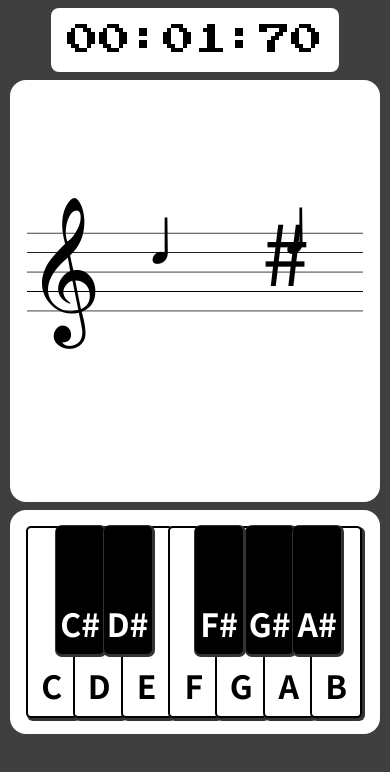
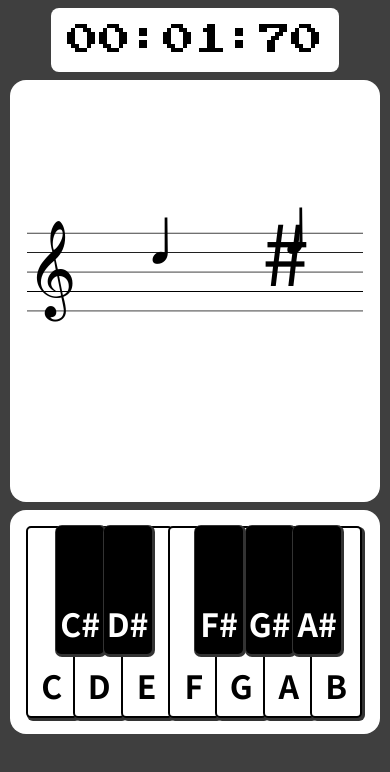
Before and after one commit to goldenglobe13/piano-practice, a React (Create React App) app: page / in a window 390 px wide. Both pictures are taken after a click on the button "Start!". Shown: the top 772 px of the page. Built offline with nearby package versions, Linux system fonts and the light colour scheme.

Commit message:
Responsive design

```diff
--- a/src/components/NoteSheet.css
+++ b/src/components/NoteSheet.css
@@ -594,8 +594,8 @@ ion-icon {
     max-width: 100%;
   }
   .g-clef {
-    font-size: 15vh;
-    top: 8vh;
+    font-size: 10vh;
+    top: 12vh;
   }
   .first {
     left: 35%;
```
